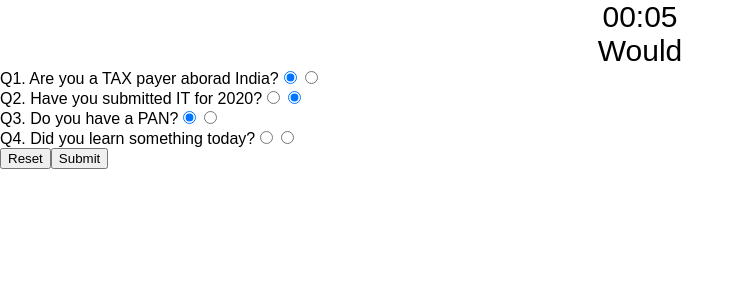
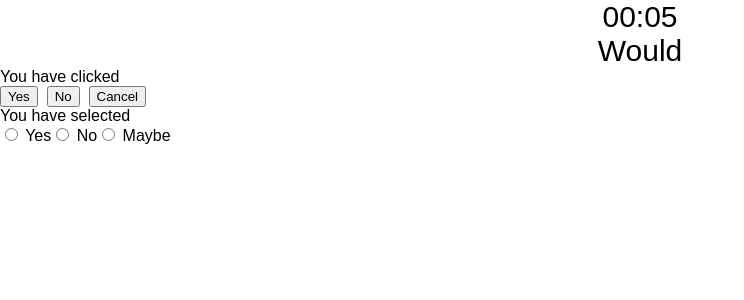
Before and after one commit to bchhabra/reactjs, a React (Create React App) app: page / in a window 1280 px wide. Shown: the top 300 px of the page, without its empty margins (0-744 px from the left). Built offline with nearby package versions, Linux system fonts and the light colour scheme.

Commit message:
practice assignment

```diff
--- a/src/index.js
+++ b/src/index.js
@@ -17,6 +17,8 @@ import Product from './util/Product';
 import QuestionPanel from './util/QuestionPanel';
 import qadata from './util/questionsAnswers.json';
 import opdata from './util/selectedanswers.json';
+import Parent1 from './practice/Parent1';
+import Parent2 from './practice/Parent2';
 
 ReactDOM.render(
 <Container>
@@ -27,7 +29,8 @@ ReactDOM.render(
         <Banner />
     </Row>
     <Row>
-        <QuestionPanel qdata={qadata} answers={opdata}/>
+        <Parent1 />
+        <Parent2 />
     </Row>
 </Container>, document.getElementById('root'));
 registerServiceWorker();
--- /dev/null
+++ b/src/practice/Child2.js
@@ -0,0 +1,10 @@
+import React from 'react'
+
+const Child2 = (props) => {
+    return(
+        <div>
+            <label>You have selected {props.selected}</label><br/>
+        </div>
+    )
+}
+export default Child2
--- /dev/null
+++ b/src/practice/Chlid3.js
@@ -0,0 +1,18 @@
+import React from 'react'
+
+const Child3 = (props) => {
+const myChildHandler = (event) =>{
+    props.onClick(event)
+}
+
+    return(
+        <div>
+            <input type="radio" name="g1" value = "Yes" onClick={myChildHandler} /> Yes
+            <input type="radio" name="g1" value = "No" onClick={props.onClick} /> No
+            <input type="radio" name="g1" value = "Maybe" onClick={props.onClick} /> Maybe
+        </div>
+    )
+
+
+}
+export default Child3
--- /dev/null
+++ b/src/practice/Parent1.jsx
@@ -0,0 +1,31 @@
+import React from 'react'
+
+class Parent1 extends React.Component{
+
+    constructor(){
+        super()
+        this.state = {
+            selected : ""
+        }
+        this.myHandler=this.myHandler.bind(this)
+    }
+    myHandler = (event) => {
+        event.preventDefault();
+        console.log("inside handler")
+        this.setState({selected:event.target.value})
+    }
+
+    render(){
+        return(
+            <form>
+                <div>
+                    <label>You have clicked {this.state.selected}</label><br/>
+                    <input type="submit" value="Yes" onClick={this.myHandler}></input> &nbsp;
+                    <input type="submit" value="No" onClick={this.myHandler}></input> &nbsp;
+                    <input type="submit" value="Cancel" onClick={this.myHandler}></input> &nbsp;
+                </div>
+            </form>
+        )
+    }
+}
+export default Parent1
--- /dev/null
+++ b/src/practice/Parent2.jsx
@@ -0,0 +1,32 @@
+import React from 'react'
+import Child2 from './Child2'
+import Child3 from './Chlid3'
+
+class Parent2 extends React.Component{
+    constructor(){
+        super()
+        this.state = {
+            selected : ""
+        }
+        this.Handler=this.Handler.bind(this)
+
+    }
+
+    Handler = (event) => {
+        console.log("radio button selected")
+        this.setState({selected:event.target.value})
+
+    }
+
+    render(){
+        return(
+            <div>
+                <Child2 selected={this.state.selected}></Child2>
+                <Child3 onClick={this.Handler}></Child3>
+            </div>
+        )
+
+    }
+}
+
+export default Parent2
```
